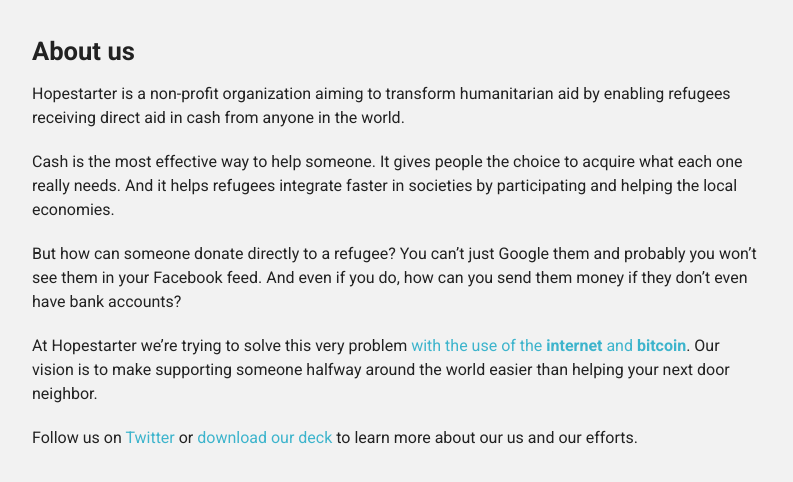
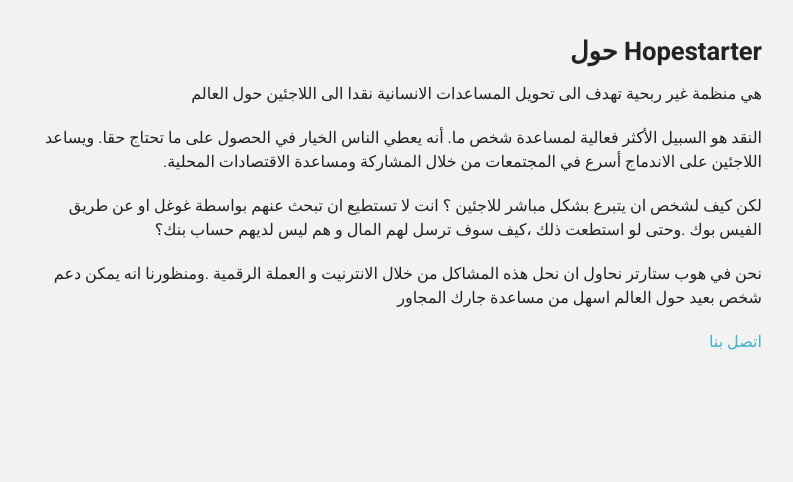
Before and after one commit to hopestarter/hopestarter-docs, a plain HTML site: page ar/about.html in a window 1280 px wide. Shown: the whole page, without its empty margins (243-1036 px from the left). Drawn offline with nearby package versions, Linux system fonts and the light colour scheme.

Commit message:
about page in arabic

```diff
--- a/ar/about.html
+++ b/ar/about.html
@@ -1,7 +1,7 @@
 <!DOCTYPE html>
-<html lang="en">
+<html lang="ar">
   <head>
-    <title>About Hopestarter</title>
+    <title>Hopestarter حول</title>
     <meta charset="utf-8" />
 
     <link rel="stylesheet" href="https://maxcdn.bootstrapcdn.com/bootstrap/3.3.5/css/bootstrap.min.css">
@@ -11,12 +11,12 @@
 
   <body>
     <div class="container">
-      <h1>About us</h1>
-      <p>Hopestarter is a non-profit organization aiming to transform humanitarian aid by enabling refugees receiving direct aid in cash from anyone in the world.</p>
-      <p>Cash is the most effective way to help someone. It gives people the choice to acquire what each one really needs. And it helps refugees integrate faster in societies by participating and helping the local economies.</p>
-      <p>But how can someone donate directly to a refugee? You can’t just Google them and probably you won’t see them in your Facebook feed. And even if you do, how can you send them money if they don’t even have bank accounts?</p>
-      <p>At Hopestarter we’re trying to solve this very problem <a href="http://help.hopestarter.org/en/how-to">with the use of the <strong>internet</strong> and <strong>bitcoin</strong></a>. Our vision is to make supporting someone halfway around the world easier than helping your next door neighbor.</p>
-      <p>Follow us on <a href="https://twitter.com/hopestarterapp">Twitter</a> or <a href="http://bit.ly/2fLbRSv">download our deck</a> to learn more about our us and our efforts.</p>
+      <h1 dir="rtl">Hopestarter حول</h1>
+      <p dir="rtl">هي منظمة غير ربحية تهدف الى تحويل المساعدات الانسانية نقدا الى اللاجئين حول العالم</p>
+      <p dir="rtl">النقد هو السبيل الأكثر فعالية لمساعدة شخص ما. أنه يعطي الناس الخيار في الحصول على ما تحتاج حقا. ويساعد اللاجئين على الاندماج أسرع في المجتمعات من خلال المشاركة ومساعدة الاقتصادات المحلية.</p>
+      <p dir="rtl">لكن كيف لشخص ان يتبرع بشكل مباشر للاجئين ؟ انت لا تستطيع ان تبحث عنهم بواسطة غوغل او عن طريق الفيس بوك .وحتى لو استطعت ذلك ،كيف سوف ترسل لهم المال و هم ليس لديهم حساب بنك؟</p>
+      <p dir="rtl">نحن في هوب ستارتر نحاول ان نحل هذه المشاكل من خلال الانترنيت و العملة الرقمية .ومنظورنا انه يمكن دعم شخص بعيد حول العالم اسهل من مساعدة جارك المجاور</p>
+      <p dir="rtl"><a href="mailto:info@hopestarter.org" target="_blank">اتصل بنا</a></p>
     </div>
 
   </body>
```
